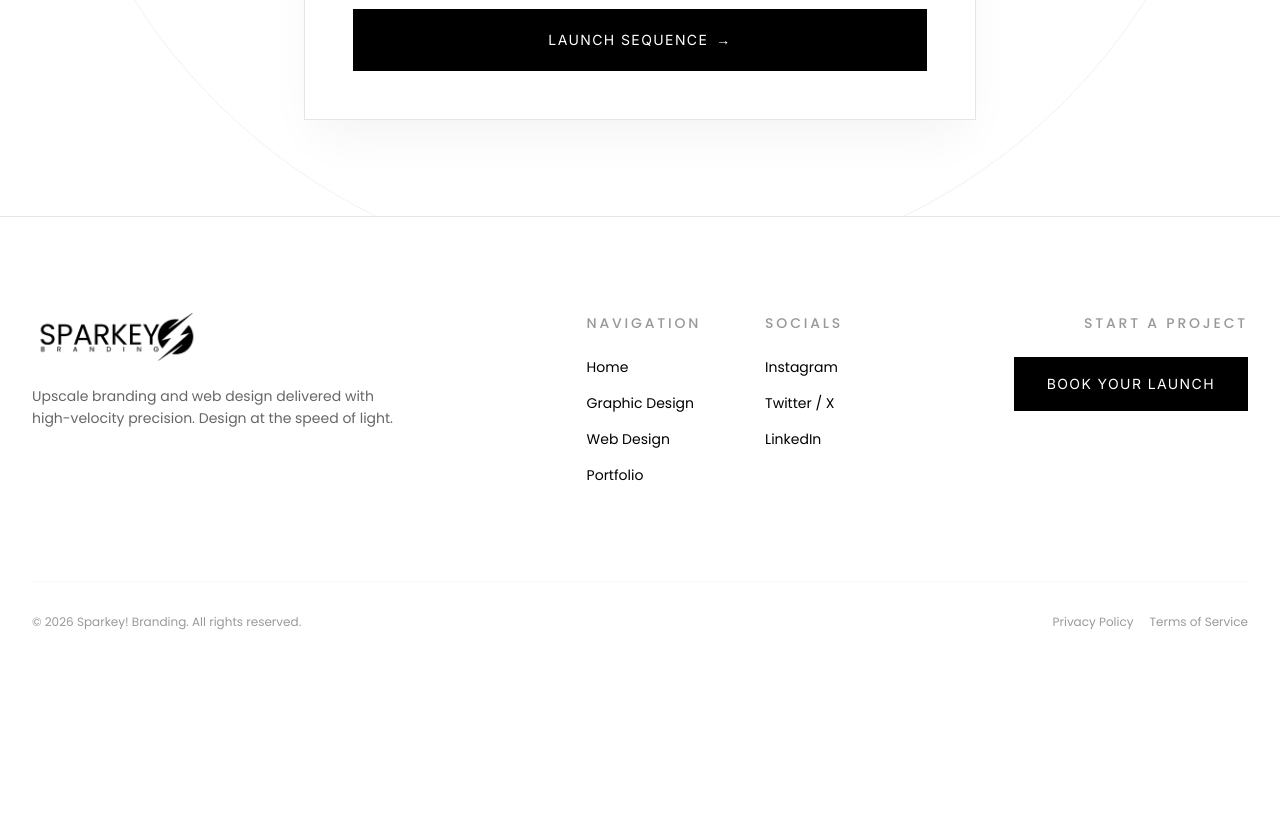
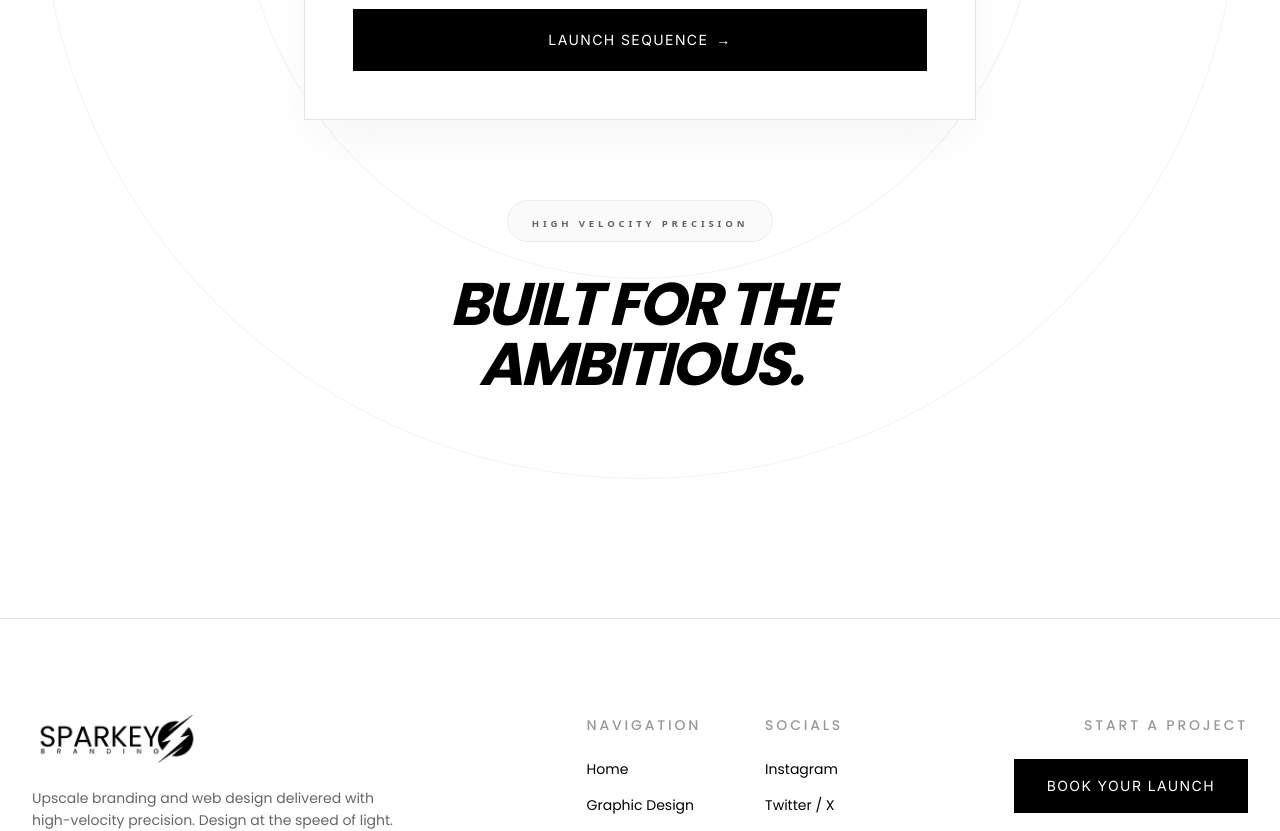
Before and after one commit to sparkeybranding/Sparkey-Branding, a Next.js app: page /inquiry in a window 1280 px wide. Shown: the part 860-1691 px from the top of the page. Before the commit the page ends 1586 px from the top, so only its background shows below. Built offline with nearby package versions, Linux system fonts and the light colour scheme; a web font is replaced by a local one.

Commit message:
Add High Velocity Precision footer copy to Inquiry page

```diff
--- a/src/app/inquiry/page.tsx
+++ b/src/app/inquiry/page.tsx
@@ -112,6 +112,17 @@ export default function Inquiry() {
             </div>
           </form>
         </div>
+
+        {/* Brand Promise Section */}
+        <section className="text-center py-20">
+          <div className="inline-block px-6 py-2 rounded-full border border-black/5 bg-black/[0.02] mb-8">
+            <span className="text-[0.6rem] uppercase tracking-[0.4em] font-bold opacity-60">High Velocity Precision</span>
+          </div>
+          <h2 className="text-4xl md:text-6xl font-poppins font-bold uppercase italic tracking-tighter mb-12">Built for the Ambitious.</h2>
+          <div className="flex justify-center gap-12 opacity-30 grayscale hover:grayscale-0 transition-all">
+            {/* Logo grid or symbolic marks could go here */}
+          </div>
+        </section>
       </motion.div>
     </div>
   );
```
